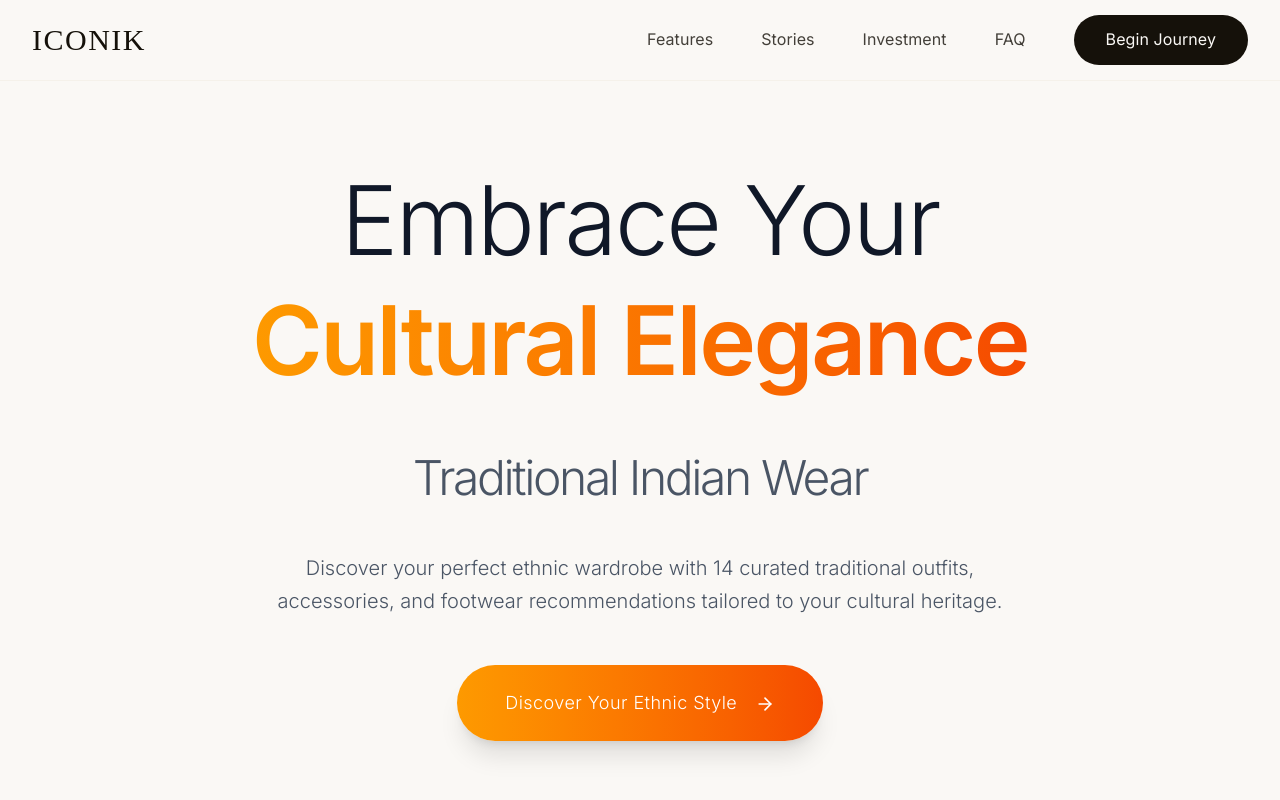
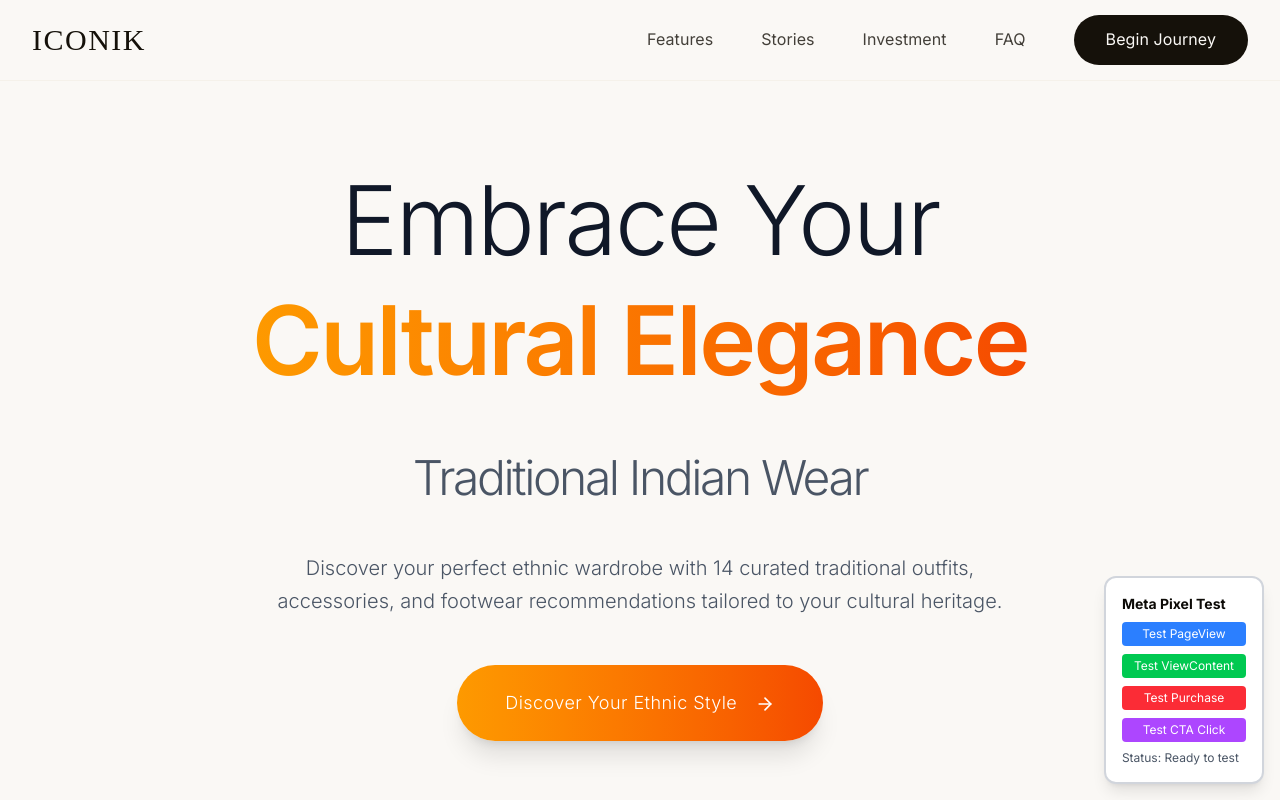
Before and after one commit to mithil0407/playernumberone, a Next.js app: page /ethnic in a window 1280 px wide. Shown: the top 800 px of the page. Built offline with nearby package versions, Linux system fonts and the light colour scheme.

Commit message:
Fuck Meta

```diff
--- a/src/app/layout.tsx
+++ b/src/app/layout.tsx
@@ -3,6 +3,7 @@ import { Inter } from "next/font/google";
 import Script from "next/script";
 import { Analytics } from "@vercel/analytics/next";
 import MetaPixelProvider from "@/components/MetaPixelProvider";
+import MetaPixelTest from "@/components/MetaPixelTest";
 import "./globals.css";
 
 const inter = Inter({ subsets: ["latin"] });
@@ -66,6 +67,7 @@ export default function RootLayout({
         {/* Meta Pixel */}
         <Script id="meta-pixel-base" strategy="afterInteractive">
           {`
+            console.log('Loading Meta Pixel script...');
             !function(f,b,e,v,n,t,s)
             {if(f.fbq)return;n=f.fbq=function(){n.callMethod?
             n.callMethod.apply(n,arguments):n.queue.push(arguments)};
@@ -74,6 +76,15 @@ export default function RootLayout({
             t.src=v;s=b.getElementsByTagName(e)[0];
             s.parentNode.insertBefore(t,s)}(window, document,'script',
             'https://connect.facebook.net/en_US/fbevents.js');
+
+            // Debug: Check if fbq is available
+            setTimeout(function() {
+              if (typeof fbq !== 'undefined') {
+                console.log('Meta Pixel script loaded successfully!');
+              } else {
+                console.error('Meta Pixel script failed to load!');
+              }
+            }, 1000);
           `}
         </Script>
 
@@ -92,6 +103,9 @@ export default function RootLayout({
           {children}
         </MetaPixelProvider>
 
+        {/* Meta Pixel Test Component (Development) */}
+        <MetaPixelTest />
+
         {/* Vercel Analytics */}
         <Analytics />
       </body>
--- a/src/components/MetaPixelProvider.tsx
+++ b/src/components/MetaPixelProvider.tsx
@@ -1,7 +1,7 @@
 'use client';
 
 import { useEffect } from 'react';
-import { initMetaPixel, trackPageView, trackViewContent } from '@/lib/metaPixel';
+// Direct pixel implementation for better reliability
 
 interface MetaPixelProviderProps {
   children: React.ReactNode;
@@ -9,14 +9,38 @@ interface MetaPixelProviderProps {
 
 export default function MetaPixelProvider({ children }: MetaPixelProviderProps) {
   useEffect(() => {
-    // Initialize Meta Pixel only once
-    initMetaPixel();
+    // Wait for the Meta Pixel script to load
+    const initializePixel = () => {
+      if (typeof window !== 'undefined' && window.fbq) {
+        console.log('Meta Pixel script loaded, initializing...');
 
-    // Track initial page view
-    trackPageView();
+        // Initialize Meta Pixel with advanced matching
+        window.fbq('init', '1373360484073939', {});
+        window.fbq.loaded = true;
 
-    // Track initial content view
-    trackViewContent('ICONIK Style Consultation', 1499, ['iconik_style_consultation']);
+        // Track initial page view
+        window.fbq('track', 'PageView');
+        console.log('Meta Pixel: PageView tracked');
+
+        // Track initial content view
+        window.fbq('track', 'ViewContent', {
+          content_type: 'product',
+          content_name: 'ICONIK Style Consultation',
+          value: 1499,
+          currency: 'INR',
+          content_ids: ['iconik_style_consultation']
+        });
+        console.log('Meta Pixel: ViewContent tracked');
+
+      } else {
+        console.log('Meta Pixel script not loaded yet, retrying...');
+        // Retry after 100ms
+        setTimeout(initializePixel, 100);
+      }
+    };
+
+    // Start initialization
+    initializePixel();
 
   }, []);
 
--- /dev/null
+++ b/src/components/MetaPixelTest.tsx
@@ -0,0 +1,63 @@
+'use client';
+
+import { useState } from 'react';
+import { trackPageView, trackViewContent, trackPurchase, trackCTAClick } from '@/lib/metaPixel';
+
+export default function MetaPixelTest() {
+  const [status, setStatus] = useState<string>('Ready to test');
+
+  const testPageView = () => {
+    trackPageView();
+    setStatus('PageView event sent');
+  };
+
+  const testViewContent = () => {
+    trackViewContent('Test Product', 1499, ['test_product']);
+    setStatus('ViewContent event sent');
+  };
+
+  const testPurchase = () => {
+    trackPurchase(1499, 'Test Purchase', ['test_product'], 1);
+    setStatus('Purchase event sent');
+  };
+
+  const testCTAClick = () => {
+    trackCTAClick('Test Button', 'Test Page', 1499);
+    setStatus('CTA Click event sent');
+  };
+
+  return (
+    <div className="fixed bottom-4 right-4 bg-white border-2 border-gray-300 rounded-lg p-4 shadow-lg z-50">
+      <h3 className="font-bold text-sm mb-2">Meta Pixel Test</h3>
+      <div className="space-y-2">
+        <button
+          onClick={testPageView}
+          className="block w-full bg-blue-500 text-white px-3 py-1 rounded text-xs hover:bg-blue-600"
+        >
+          Test PageView
+        </button>
+        <button
+          onClick={testViewContent}
+          className="block w-full bg-green-500 text-white px-3 py-1 rounded text-xs hover:bg-green-600"
+        >
+          Test ViewContent
+        </button>
+        <button
+          onClick={testPurchase}
+          className="block w-full bg-red-500 text-white px-3 py-1 rounded text-xs hover:bg-red-600"
+        >
+          Test Purchase
+        </button>
+        <button
+          onClick={testCTAClick}
+          className="block w-full bg-purple-500 text-white px-3 py-1 rounded text-xs hover:bg-purple-600"
+        >
+          Test CTA Click
+        </button>
+      </div>
+      <div className="mt-2 text-xs text-gray-600">
+        Status: {status}
+      </div>
+    </div>
+  );
+}
--- a/src/lib/metaPixel.ts
+++ b/src/lib/metaPixel.ts
@@ -34,10 +34,12 @@ const isPixelLoaded = (): boolean => {
 
 // Initialize Meta Pixel with advanced matching
 export const initMetaPixel = (userData?: { em?: string; ph?: string; [key: string]: string | undefined }) => {
-  if (typeof window !== 'undefined' && window.fbq && !window.fbq.loaded) {
+  if (typeof window !== 'undefined' && window.fbq) {
     window.fbq('init', '1373360484073939', userData || {});
     window.fbq.loaded = true;
     console.log('Meta Pixel initialized with advanced matching:', userData ? 'with user data' : 'without user data');
+  } else {
+    console.error('Meta Pixel not available for initialization');
   }
 };
 
@@ -57,13 +59,15 @@ export const updateUserData = (email?: string, phone?: string) => {
 
 // Generic event tracking with deduplication
 const trackEvent = (eventName: string, data?: MetaPixelData) => {
-  if (isPixelLoaded()) {
+  if (typeof window !== 'undefined' && window.fbq) {
     // Add event ID to prevent duplicates
     const eventId = `${eventName}_${Date.now()}_${Math.random().toString(36).substring(2, 9)}`;
     const eventData = { ...data, event_id: eventId };
 
     window.fbq('track', eventName, eventData);
     console.log(`Meta Pixel: ${eventName} tracked`, eventData);
+  } else {
+    console.error(`Meta Pixel: Cannot track ${eventName} - pixel not loaded`);
   }
 };
 
```
